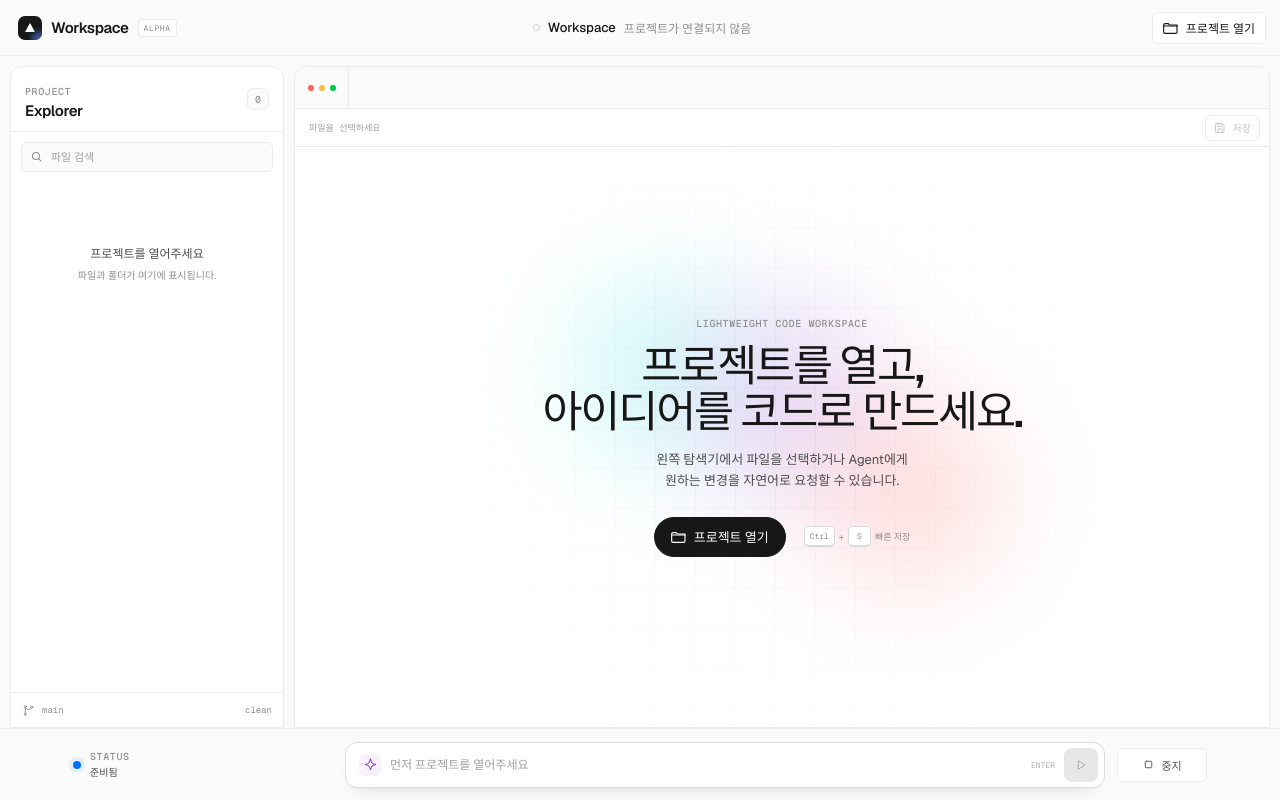
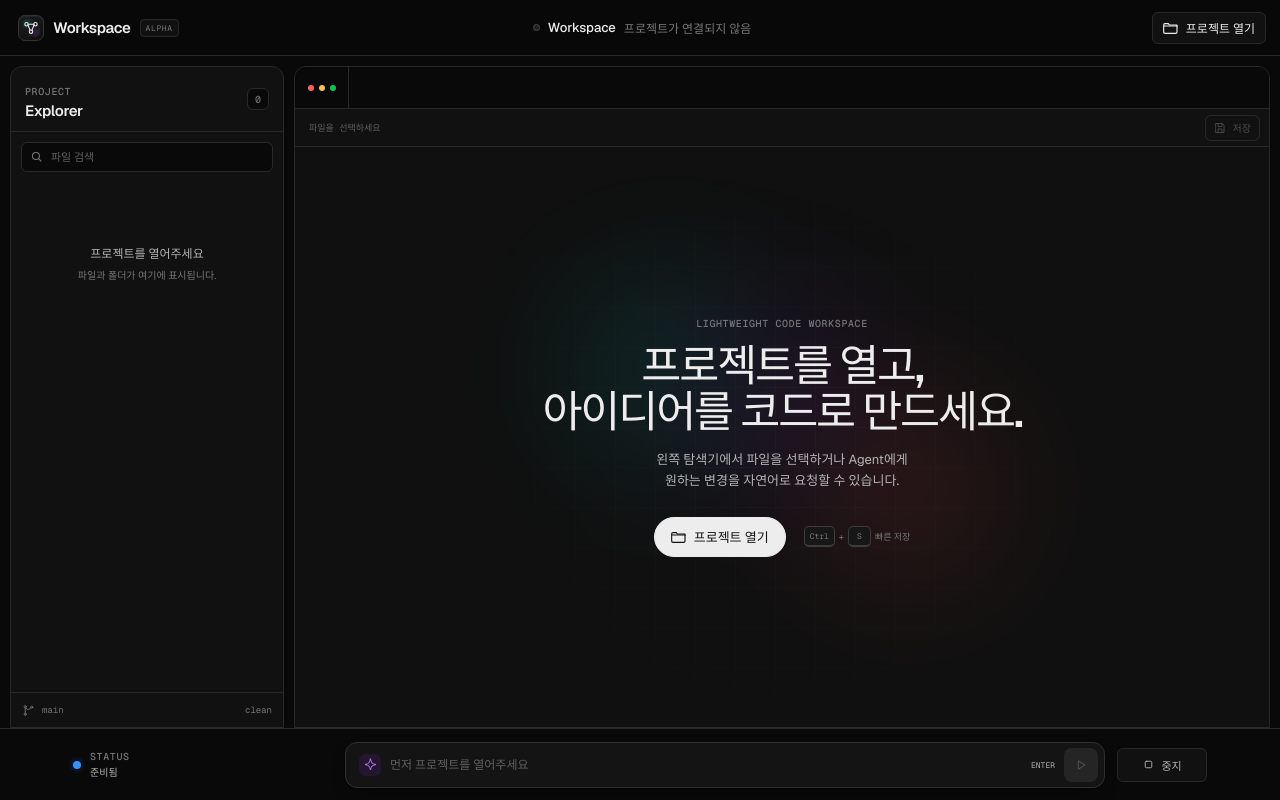
Before and after one commit to Speaki-e/puck, a React (Vite) app: page / in a window 1280 px wide. Built offline with nearby package versions, Linux system fonts and the light colour scheme.

Commit message:
feat(editor): 다크 테마와 Workspace 전용 심볼 적용

```diff
--- a/src/renderer/App.tsx
+++ b/src/renderer/App.tsx
@@ -21,29 +21,29 @@ function Icon({ name }: { name: "folder" | "save" | "play" | "stop" | "sparkle"
 }
 
 const configureMonaco: BeforeMount = (monaco) => {
-  monaco.editor.defineTheme("workspace-light", {
-    base: "vs",
+  monaco.editor.defineTheme("workspace-dark", {
+    base: "vs-dark",
     inherit: true,
     rules: [
-      { token: "comment", foreground: "8f8f8f", fontStyle: "italic" },
-      { token: "keyword", foreground: "7928ca" },
-      { token: "string", foreground: "0761d1" },
-      { token: "number", foreground: "ab570a" },
-      { token: "type", foreground: "0070f3" },
+      { token: "comment", foreground: "737373", fontStyle: "italic" },
+      { token: "keyword", foreground: "C084FC" },
+      { token: "string", foreground: "7DD3FC" },
+      { token: "number", foreground: "FBBF24" },
+      { token: "type", foreground: "60A5FA" },
     ],
     colors: {
-      "editor.background": "#ffffff",
-      "editor.foreground": "#171717",
-      "editorLineNumber.foreground": "#b7b7b7",
-      "editorLineNumber.activeForeground": "#4d4d4d",
-      "editor.lineHighlightBackground": "#fafafa",
-      "editor.selectionBackground": "#d3e5ff",
-      "editor.inactiveSelectionBackground": "#edf4ff",
-      "editorIndentGuide.background1": "#f0f0f0",
-      "editorIndentGuide.activeBackground1": "#d5d5d5",
-      "editorCursor.foreground": "#171717",
-      "editorWhitespace.foreground": "#e8e8e8",
-      "editorGutter.background": "#ffffff",
+      "editor.background": "#101010",
+      "editor.foreground": "#e7e7e7",
+      "editorLineNumber.foreground": "#4f4f4f",
+      "editorLineNumber.activeForeground": "#a3a3a3",
+      "editor.lineHighlightBackground": "#151515",
+      "editor.selectionBackground": "#173f70",
+      "editor.inactiveSelectionBackground": "#182c43",
+      "editorIndentGuide.background1": "#252525",
+      "editorIndentGuide.activeBackground1": "#404040",
+      "editorCursor.foreground": "#f5f5f5",
+      "editorWhitespace.foreground": "#292929",
+      "editorGutter.background": "#101010",
     },
   });
 };
@@ -142,7 +142,14 @@ export function App() {
     <main className="workspace-shell">
       <header className="titlebar">
         <div className="brand-lockup">
-          <span className="brand-mark" aria-hidden><span /></span>
+          <span className="brand-mark" aria-hidden>
+            <svg viewBox="0 0 24 24" fill="none">
+              <circle cx="6" cy="7" r="2.25" />
+              <circle cx="18" cy="7" r="2.25" />
+              <circle cx="12" cy="17" r="2.25" />
+              <path d="M8 8.2 10.8 15M16 8.2 13.2 15M8.2 7h7.6" />
+            </svg>
+          </span>
           <span className="brand-name">Workspace</span>
           <span className="alpha-badge">ALPHA</span>
         </div>
@@ -224,7 +231,7 @@ export function App() {
                   path={active.path}
                   value={active.content}
                   language={active.language}
-                  theme="workspace-light"
+                  theme="workspace-dark"
                   beforeMount={configureMonaco}
                   onChange={(value) => dispatch({ type: "edit", path: active.path, content: value ?? "" })}
                   options={{
--- a/src/renderer/styles.css
+++ b/src/renderer/styles.css
@@ -2,22 +2,22 @@
 @import "@fontsource-variable/geist-mono";
 
 :root {
-  color: #171717;
-  background: #fafafa;
+  color: #ededed;
+  background: #090909;
   font-family: Geist, Inter, Arial, sans-serif;
   font-synthesis: none;
-  --ink: #171717;
-  --body: #4d4d4d;
-  --mute: #8f8f8f;
-  --faint: #a1a1a1;
-  --hairline: #ebebeb;
-  --hairline-soft: #f2f2f2;
-  --canvas: #fafafa;
-  --surface: #ffffff;
-  --blue: #0070f3;
-  --blue-soft: #d3e5ff;
-  --violet: #7928ca;
-  --warning: #ab570a;
+  --ink: #ededed;
+  --body: #b4b4b4;
+  --mute: #777777;
+  --faint: #5f5f5f;
+  --hairline: #292929;
+  --hairline-soft: #1a1a1a;
+  --canvas: #090909;
+  --surface: #111111;
+  --blue: #3291ff;
+  --blue-soft: #132f4c;
+  --violet: #a855f7;
+  --warning: #f5a623;
 }
 
 * { box-sizing: border-box; }
@@ -30,36 +30,36 @@ button:focus-visible, input:focus-visible { outline: 2px solid var(--blue); outl
 .eyebrow { color: var(--mute); font-family: "Geist Mono", ui-monospace, monospace; font-size: 10px; font-weight: 500; line-height: 14px; letter-spacing: .06em; }
 
 .workspace-shell { display: grid; grid-template-rows: 56px minmax(0, 1fr) 72px; width: 100%; height: 100%; background: var(--canvas); }
-.titlebar { display: grid; grid-template-columns: 300px minmax(240px, 1fr) 300px; align-items: center; padding: 0 14px 0 18px; border-bottom: 1px solid var(--hairline); background: rgba(250, 250, 250, .94); -webkit-app-region: drag; }
+.titlebar { display: grid; grid-template-columns: 300px minmax(240px, 1fr) 300px; align-items: center; padding: 0 14px 0 18px; border-bottom: 1px solid var(--hairline); background: rgba(9, 9, 9, .96); -webkit-app-region: drag; }
 .titlebar button { -webkit-app-region: no-drag; }
 .brand-lockup { display: flex; align-items: center; gap: 9px; min-width: 0; }
-.brand-mark { position: relative; display: grid; width: 24px; height: 24px; place-items: center; overflow: hidden; border-radius: 7px; background: var(--ink); }
-.brand-mark::before { content: ""; width: 10px; height: 9px; background: white; clip-path: polygon(50% 0, 100% 100%, 0 100%); }
-.brand-mark span { position: absolute; inset: auto -6px -8px auto; width: 16px; height: 16px; border-radius: 50%; background: linear-gradient(135deg, #00dfd8, #7928ca 55%, #ff0080); filter: blur(3px); opacity: .8; }
+.brand-mark { position: relative; display: grid; width: 26px; height: 26px; place-items: center; overflow: hidden; border: 1px solid #353535; border-radius: 7px; background: linear-gradient(145deg, #1c1c1c, #101010); box-shadow: inset 0 1px 0 rgba(255,255,255,.05); }
+.brand-mark::after { position: absolute; inset: 3px; border-radius: 5px; background: radial-gradient(circle at 28% 18%, rgba(0,223,216,.17), transparent 46%), radial-gradient(circle at 80% 80%, rgba(168,85,247,.2), transparent 48%); content: ""; }
+.brand-mark svg { position: relative; z-index: 1; width: 18px; height: 18px; stroke: #e9e9e9; stroke-width: 1.45; stroke-linecap: round; stroke-linejoin: round; }
 .brand-name { font-size: 15px; font-weight: 600; letter-spacing: -.35px; }
 .alpha-badge { padding: 3px 5px; border: 1px solid var(--hairline); border-radius: 4px; color: var(--mute); background: var(--surface); font-family: "Geist Mono", monospace; font-size: 8px; letter-spacing: .08em; }
 .project-identity { display: flex; min-width: 0; align-items: center; justify-content: center; gap: 8px; color: var(--body); font-size: 12px; }
 .project-identity strong { max-width: 180px; overflow: hidden; color: var(--ink); font-size: 13px; font-weight: 500; text-overflow: ellipsis; white-space: nowrap; }
 .project-path { max-width: 280px; overflow: hidden; color: var(--mute); text-overflow: ellipsis; white-space: nowrap; }
-.project-dot { width: 7px; height: 7px; border: 1px solid #ccc; border-radius: 50%; background: white; }
+.project-dot { width: 7px; height: 7px; border: 1px solid #4b4b4b; border-radius: 50%; background: #202020; }
 .project-dot.connected { border-color: #0c9b4a; background: #19b65d; box-shadow: 0 0 0 3px rgba(25, 182, 93, .1); }
 .button-ghost, .button-primary-small, .button-primary { display: inline-flex; height: 32px; align-items: center; justify-content: center; gap: 7px; padding: 0 10px; border: 1px solid var(--hairline); border-radius: 6px; background: var(--surface); color: var(--ink); font-size: 12px; font-weight: 500; cursor: pointer; transition: border-color .15s, background .15s, transform .15s; }
-.button-ghost:hover:not(:disabled) { border-color: #d0d0d0; background: var(--hairline-soft); }
-.button-ghost:disabled { color: #c2c2c2; cursor: default; }
-.button-primary-small, .button-primary { border-color: var(--ink); background: var(--ink); color: white; }
-.button-primary-small:hover, .button-primary:hover { background: #333; transform: translateY(-1px); }
+.button-ghost:hover:not(:disabled) { border-color: #444; background: var(--hairline-soft); }
+.button-ghost:disabled { color: #4d4d4d; cursor: default; }
+.button-primary-small, .button-primary { border-color: #ededed; background: #ededed; color: #111; }
+.button-primary-small:hover, .button-primary:hover { background: #fff; transform: translateY(-1px); }
 .button-primary { height: 40px; padding: 0 16px; border-radius: 100px; font-size: 13px; }
 .project-button { justify-self: end; }
 
 .editor-layout { display: grid; grid-template-columns: 274px minmax(0, 1fr); min-width: 0; min-height: 0; padding: 10px 10px 0; gap: 10px; }
-.sidebar, .editor-pane { min-width: 0; min-height: 0; overflow: hidden; border: 1px solid var(--hairline); background: var(--surface); box-shadow: 0 1px 1px rgba(0, 0, 0, .025); }
+.sidebar, .editor-pane { min-width: 0; min-height: 0; overflow: hidden; border: 1px solid var(--hairline); background: var(--surface); box-shadow: 0 1px 1px rgba(0, 0, 0, .35); }
 .sidebar { display: grid; grid-template-rows: 65px minmax(0, 1fr) 35px; border-radius: 12px 12px 0 0; }
 .sidebar-heading { display: flex; align-items: center; justify-content: space-between; padding: 12px 14px; border-bottom: 1px solid var(--hairline); }
 .sidebar-heading h2 { margin: 1px 0 0; font-size: 15px; font-weight: 600; letter-spacing: -.32px; }
 .file-count { display: grid; min-width: 22px; height: 22px; place-items: center; border: 1px solid var(--hairline); border-radius: 6px; color: var(--mute); background: var(--canvas); font-family: "Geist Mono", monospace; font-size: 10px; }
 .tree-container { display: grid; grid-template-rows: 49px minmax(0, 1fr); min-height: 0; }
 .tree-search { display: flex; height: 30px; align-items: center; gap: 7px; margin: 10px 10px 9px; padding: 0 8px; border: 1px solid var(--hairline); border-radius: 6px; background: var(--canvas); color: var(--mute); }
-.tree-search:focus-within { border-color: #b7d5ff; background: white; box-shadow: 0 0 0 2px rgba(0, 112, 243, .08); }
+.tree-search:focus-within { border-color: #315f91; background: #151515; box-shadow: 0 0 0 2px rgba(50, 145, 255, .1); }
 .tree-search svg { width: 14px; height: 14px; flex: 0 0 auto; }
 .tree-search input { min-width: 0; flex: 1; padding: 0; border: 0; outline: 0; background: transparent; color: var(--ink); font-size: 11px; }
 .tree-search input::placeholder { color: var(--faint); }
@@ -75,13 +75,13 @@ button:focus-visible, input:focus-visible { outline: 2px solid var(--blue); outl
 .tree-chevron.expanded { transform: rotate(90deg); }
 .tree-kind { width: 16px; height: 16px; flex: 0 0 auto; }
 .folder-kind { color: #6d6d6d; }
-.file-kind { display: grid; width: 16px; height: 16px; flex: 0 0 auto; place-items: center; border: 1px solid #d7d7d7; border-radius: 3px; color: #777; background: white; font-family: "Geist Mono", monospace; font-size: 6px; font-weight: 500; }
-.file-kind[data-extension="ts"], .file-kind[data-extension="tsx"] { border-color: #b9d8ff; color: #0761d1; background: #f3f8ff; }
-.file-kind[data-extension="js"], .file-kind[data-extension="jsx"] { border-color: #f3dd8a; color: #8a6900; background: #fffbea; }
-.file-kind[data-extension="css"] { border-color: #ddc6f4; color: #7928ca; background: #faf5ff; }
-.file-kind[data-extension="json"] { border-color: #d6d6d6; color: #555; background: #fafafa; }
+.file-kind { display: grid; width: 16px; height: 16px; flex: 0 0 auto; place-items: center; border: 1px solid #3a3a3a; border-radius: 3px; color: #888; background: #171717; font-family: "Geist Mono", monospace; font-size: 6px; font-weight: 500; }
+.file-kind[data-extension="ts"], .file-kind[data-extension="tsx"] { border-color: #214f7e; color: #60a5fa; background: #101d2b; }
+.file-kind[data-extension="js"], .file-kind[data-extension="jsx"] { border-color: #5d501e; color: #f5d45d; background: #211e10; }
+.file-kind[data-extension="css"] { border-color: #50316d; color: #c084fc; background: #1e1428; }
+.file-kind[data-extension="json"] { border-color: #404040; color: #aaa; background: #181818; }
 .tree-label { min-width: 0; overflow: hidden; font-size: 11px; text-overflow: ellipsis; }
-.working-dot { display: grid; width: 13px; height: 13px; margin-left: auto; place-items: center; border-radius: 50%; background: #fff6e6; }
+.working-dot { display: grid; width: 13px; height: 13px; margin-left: auto; place-items: center; border-radius: 50%; background: #2a2111; }
 .working-dot span { width: 5px; height: 5px; border-radius: 50%; background: #f5a623; animation: pulse 1.4s infinite; }
 .empty-tree { display: grid; height: 160px; place-content: center; padding: 20px; color: var(--body); text-align: center; font-size: 12px; }
 .empty-tree small { margin-top: 5px; color: var(--mute); font-size: 10px; }
@@ -97,12 +97,12 @@ button:focus-visible, input:focus-visible { outline: 2px solid var(--blue); outl
 .tabs-scroll { display: flex; min-width: 0; overflow-x: auto; scrollbar-width: none; }
 .editor-tab { position: relative; display: flex; min-width: 128px; max-width: 220px; border-right: 1px solid var(--hairline); color: var(--mute); }
 .editor-tab.active { background: var(--surface); color: var(--ink); }
-.editor-tab.active::after { position: absolute; right: 12px; bottom: -1px; left: 12px; height: 1px; background: var(--ink); content: ""; }
+.editor-tab.active::after { position: absolute; right: 12px; bottom: -1px; left: 12px; height: 1px; background: #ededed; content: ""; }
 .tab-main { display: flex; min-width: 0; flex: 1; align-items: center; gap: 7px; padding: 0 5px 0 11px; border: 0; background: transparent; color: inherit; cursor: pointer; }
 .tab-file-icon { font-family: "Geist Mono", monospace; font-size: 8px; color: var(--faint); }
 .tab-name { min-width: 0; overflow: hidden; font-size: 11px; text-overflow: ellipsis; white-space: nowrap; }
 .dirty-dot { width: 5px; height: 5px; flex: 0 0 auto; border-radius: 50%; background: var(--blue); }
-.tab-close { width: 25px; padding: 0; border: 0; background: transparent; color: #b5b5b5; font-size: 16px; cursor: pointer; opacity: 0; }
+.tab-close { width: 25px; padding: 0; border: 0; background: transparent; color: #666; font-size: 16px; cursor: pointer; opacity: 0; }
 .editor-tab:hover .tab-close, .editor-tab.active .tab-close { opacity: 1; }
 .tab-close:hover { color: var(--ink); }
 .tab-strip-fill { flex: 1; }
@@ -113,27 +113,27 @@ button:focus-visible, input:focus-visible { outline: 2px solid var(--blue); outl
 .breadcrumbs b { padding: 0 6px; color: #c9c9c9; font-weight: 400; }
 .breadcrumbs .muted { color: var(--faint); }
 .language-badge, .readonly-badge { padding: 3px 5px; border-radius: 4px; background: var(--hairline-soft); color: var(--mute); font-family: "Geist Mono", monospace; font-size: 8px; text-transform: uppercase; }
-.readonly-badge { color: var(--warning); background: #fff6e6; }
+.readonly-badge { color: var(--warning); background: #281f10; }
 .save-button { height: 26px; padding: 0 8px; font-size: 10px; }
 .save-button .icon { width: 12px; height: 12px; }
-.editor-stage { position: relative; min-width: 0; min-height: 0; overflow: hidden; background: white; }
+.editor-stage { position: relative; min-width: 0; min-height: 0; overflow: hidden; background: #101010; }
 .editor-stage > section { height: 100%; }
-.conflict-banner { position: absolute; z-index: 20; top: 14px; right: 18px; left: 18px; display: flex; align-items: center; gap: 10px; padding: 10px; border: 1px solid #f1d29b; border-radius: 8px; background: rgba(255, 250, 240, .97); box-shadow: 0 8px 20px -8px rgba(70, 42, 0, .2); }
+.conflict-banner { position: absolute; z-index: 20; top: 14px; right: 18px; left: 18px; display: flex; align-items: center; gap: 10px; padding: 10px; border: 1px solid #664d1f; border-radius: 8px; background: rgba(36, 28, 15, .97); box-shadow: 0 8px 20px -8px rgba(0, 0, 0, .7); }
 .conflict-symbol { display: grid; width: 25px; height: 25px; place-items: center; border-radius: 50%; background: #f5a623; color: white; font-weight: 600; }
 .conflict-copy { display: flex; min-width: 160px; flex: 1; flex-direction: column; }
 .conflict-copy strong { font-size: 11px; }.conflict-copy span { color: var(--mute); font-size: 9px; }
 .conflict-banner button { height: 28px; font-size: 10px; }
 
 .empty-editor { position: relative; display: flex; height: 100%; align-items: center; justify-content: center; flex-direction: column; overflow: hidden; padding: 48px; text-align: center; }
-.empty-editor::before { position: absolute; inset: 0; background-image: linear-gradient(var(--hairline-soft) 1px, transparent 1px), linear-gradient(90deg, var(--hairline-soft) 1px, transparent 1px); background-size: 40px 40px; mask-image: radial-gradient(circle at center, black, transparent 67%); opacity: .7; content: ""; }
+.empty-editor::before { position: absolute; inset: 0; background-image: linear-gradient(var(--hairline-soft) 1px, transparent 1px), linear-gradient(90deg, var(--hairline-soft) 1px, transparent 1px); background-size: 40px 40px; mask-image: radial-gradient(circle at center, black, transparent 67%); opacity: .55; content: ""; }
 .empty-editor > *:not(.mesh-orb) { position: relative; z-index: 2; }
-.mesh-orb { position: absolute; top: 50%; left: 50%; width: 460px; height: 310px; transform: translate(-50%, -52%); opacity: .18; filter: blur(54px); }
+.mesh-orb { position: absolute; top: 50%; left: 50%; width: 460px; height: 310px; transform: translate(-50%, -52%); opacity: .12; filter: blur(64px); }
 .mesh-orb span { position: absolute; width: 190px; height: 190px; border-radius: 50%; }.mesh-orb span:first-child { top: 0; left: 20px; background: #00dfd8; }.mesh-orb span:nth-child(2) { top: 30px; left: 140px; background: #7928ca; }.mesh-orb span:last-child { right: 10px; bottom: 0; background: #ff4d4d; }
 .empty-editor h1 { margin: 12px 0 15px; color: var(--ink); font-size: clamp(30px, 3.4vw, 46px); font-weight: 600; line-height: 1.04; letter-spacing: -2.1px; }
 .empty-editor p { margin: 0; color: var(--body); font-size: 13px; line-height: 21px; }
 .empty-actions { display: flex; align-items: center; gap: 18px; margin-top: 26px; }
 .empty-actions > span { display: flex; align-items: center; gap: 4px; color: var(--mute); font-size: 9px; }
-kbd { min-width: 23px; padding: 4px 5px; border: 1px solid #dadada; border-bottom-width: 2px; border-radius: 5px; background: white; font-family: "Geist Mono", monospace; font-size: 8px; }
+kbd { min-width: 23px; padding: 4px 5px; border: 1px solid #3d3d3d; border-bottom-width: 2px; border-radius: 5px; background: #171717; font-family: "Geist Mono", monospace; font-size: 8px; }
 .empty-actions b { font-weight: 400; }
 
 .command-dock { display: grid; grid-template-columns: 260px minmax(300px, 760px) 90px; align-items: center; justify-content: center; gap: 12px; padding: 10px 16px; border-top: 1px solid var(--hairline); background: var(--canvas); }
@@ -141,17 +141,17 @@ kbd { min-width: 23px; padding: 4px 5px; border: 1px solid #dadada; border-botto
 .status-pulse { width: 8px; height: 8px; flex: 0 0 auto; border-radius: 50%; background: var(--blue); box-shadow: 0 0 0 4px rgba(0, 112, 243, .08); }
 .status-block > div { display: flex; min-width: 0; flex-direction: column; }
 .status-text { overflow: hidden; color: var(--body); font-size: 10px; text-overflow: ellipsis; white-space: nowrap; }
-.command-composer { display: flex; height: 46px; min-width: 0; align-items: center; gap: 9px; padding: 0 6px 0 13px; border: 1px solid #dedede; border-radius: 12px; background: white; box-shadow: 0 1px 1px rgba(0,0,0,.03), 0 8px 20px -14px rgba(0,0,0,.25); transition: border-color .15s, box-shadow .15s; }
-.command-composer:focus-within { border-color: #a8cfff; box-shadow: 0 0 0 3px rgba(0, 112, 243, .08), 0 8px 20px -14px rgba(0,0,0,.25); }
-.composer-icon { display: grid; width: 22px; height: 22px; place-items: center; border-radius: 6px; color: var(--violet); background: #f7f1fc; }
+.command-composer { display: flex; height: 46px; min-width: 0; align-items: center; gap: 9px; padding: 0 6px 0 13px; border: 1px solid #303030; border-radius: 12px; background: #141414; box-shadow: 0 1px 1px rgba(0,0,0,.3), 0 8px 24px -14px rgba(0,0,0,.9); transition: border-color .15s, box-shadow .15s; }
+.command-composer:focus-within { border-color: #315f91; box-shadow: 0 0 0 3px rgba(50, 145, 255, .1), 0 8px 24px -14px rgba(0,0,0,.9); }
+.composer-icon { display: grid; width: 22px; height: 22px; place-items: center; border-radius: 6px; color: #c084fc; background: #24162f; }
 .composer-icon .icon { width: 13px; height: 13px; }
 .command-composer input { min-width: 0; flex: 1; padding: 0; border: 0; outline: 0; background: transparent; color: var(--ink); font-size: 12px; }
 .command-composer input::placeholder { color: var(--faint); }.command-composer input:disabled { cursor: not-allowed; }
 .enter-hint { color: #b2b2b2; font-family: "Geist Mono", monospace; font-size: 8px; }
-.run-button { display: grid; width: 34px; height: 34px; flex: 0 0 auto; place-items: center; padding: 0; border: 0; border-radius: 8px; background: var(--ink); color: white; cursor: pointer; }
-.run-button:hover:not(:disabled) { background: #333; }.run-button:disabled { background: #e7e7e7; color: #aaa; cursor: default; }.run-button .icon { width: 14px; height: 14px; }
-.stop-button { display: inline-flex; height: 34px; align-items: center; justify-content: center; gap: 6px; padding: 0 10px; border: 1px solid var(--hairline); border-radius: 6px; background: white; color: var(--body); font-size: 11px; cursor: pointer; }
-.stop-button:hover { border-color: #efb7b7; color: #c50000; background: #fff8f8; }.stop-button .icon { width: 13px; height: 13px; }
+.run-button { display: grid; width: 34px; height: 34px; flex: 0 0 auto; place-items: center; padding: 0; border: 0; border-radius: 8px; background: #ededed; color: #111; cursor: pointer; }
+.run-button:hover:not(:disabled) { background: #fff; }.run-button:disabled { background: #252525; color: #555; cursor: default; }.run-button .icon { width: 14px; height: 14px; }
+.stop-button { display: inline-flex; height: 34px; align-items: center; justify-content: center; gap: 6px; padding: 0 10px; border: 1px solid var(--hairline); border-radius: 6px; background: #111; color: var(--body); font-size: 11px; cursor: pointer; }
+.stop-button:hover { border-color: #713838; color: #ff7770; background: #201313; }.stop-button .icon { width: 13px; height: 13px; }
 
 @keyframes pulse { 50% { opacity: .35; transform: scale(.75); } }
 
```
